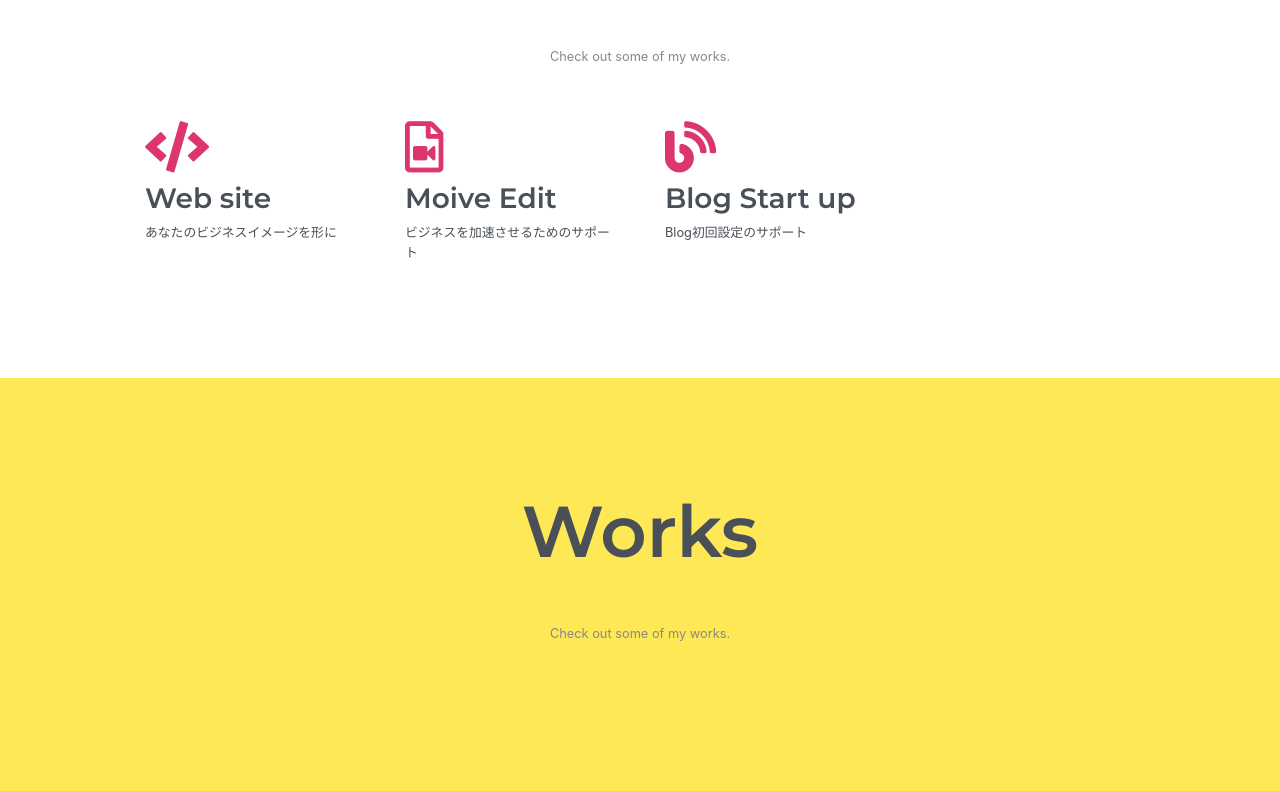
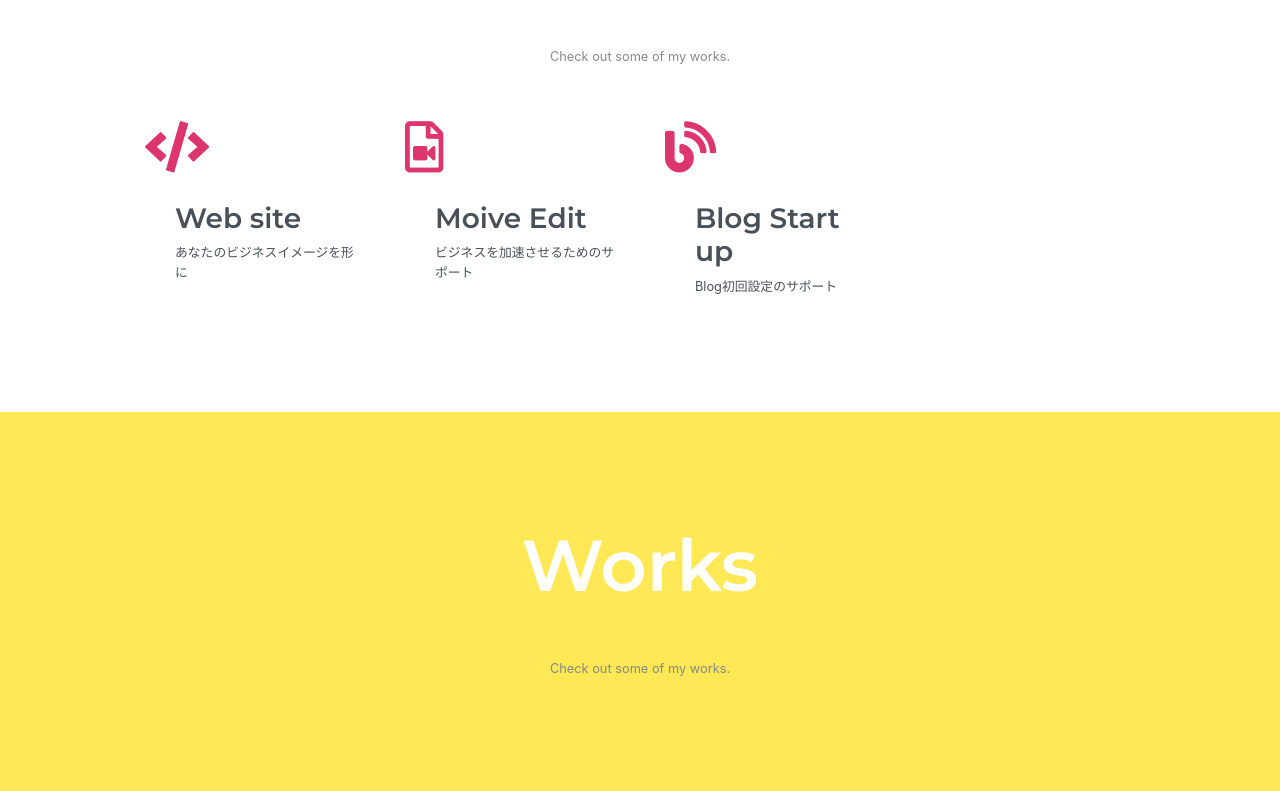
Before and after one commit to Satoshi-Shimizu/dev-playground, a plain HTML site: page index.html in a window 1280 px wide. Shown: the part 1069-1860 px from the top of the page. Drawn offline with nearby package versions, Linux system fonts and the light colour scheme; a script that the page names is missing.

Commit message:
update feature-copy

```diff
--- a/assets/css/style.css
+++ b/assets/css/style.css
@@ -44,6 +44,7 @@ body {
   height: 100vh;
   background-color: white;
   background: #FEE856;
+  color: white;
 
 }
 
@@ -94,9 +95,8 @@ body {
 }
 
 .service-inner {
-  margin-bottom: 50px;
+  padding-bottom: 50px;
   padding-left: 30px;
-
 }
 
 .icon i{
@@ -112,6 +112,7 @@ body {
   }
 }
 .feature-left {
+  display: inline-block;
 }
 
 @media screen and (max-width: 768px){
@@ -121,4 +122,7 @@ body {
 }
 
 .feature-copy {
+  padding-top: 20px;
+  padding-left: 30px;
+  display: inline-block;
 }
```
